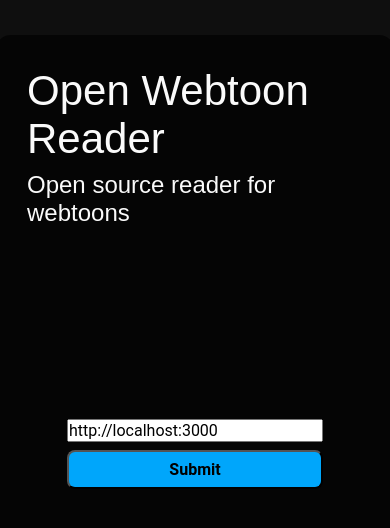
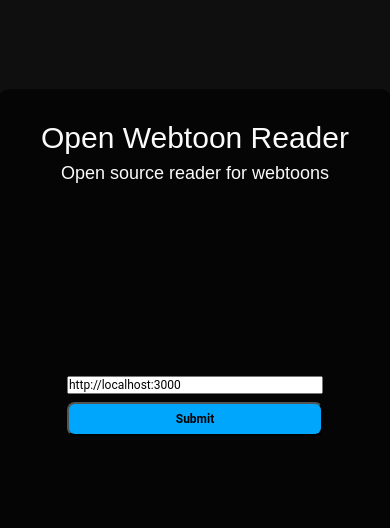
Before and after one commit to Open-Webtoon-Reader/OWR-APP, a Vue app: page /#/apiurl in a window 390 px wide. Shown: the top 528 px of the page. Built offline with nearby package versions, Linux system fonts and the light colour scheme.

Commit message:
:lipstick: Add styling for home page

```diff
--- a/src/assets/main.css
+++ b/src/assets/main.css
@@ -1,23 +1,57 @@
 @import "reset.css";
-
-html{
-    color: #FAFAFA;
-    background-color: #0F0F0F;
+html {
+  color: #FAFAFA;
+  background-color: #0F0F0F;
 }
 
-h1{
-    font: 42px 'Poppins', sans-serif;
+h1 {
+  font: 42px "Poppins", sans-serif;
 }
 
-h2{
-    font: 24px 'Poppins', sans-serif;
+h2 {
+  font: 24px "Poppins", sans-serif;
 }
 
-p, input, button{
-    font: 16px 'Roboto', sans-serif;
+p, input, button, img {
+  font: 16px "Roboto", sans-serif;
 }
 
-button{
-    cursor: pointer;
-    font-weight: bold;
+@media (max-width: 768px) {
+  h1 {
+    font-size: 36px;
+  }
+  h2 {
+    font-size: 20px;
+  }
+  p, input, button, img {
+    font-size: 14px;
+  }
 }
+@media (max-width: 576px) {
+  h1 {
+    font-size: 30px;
+  }
+  h2 {
+    font-size: 18px;
+  }
+  p, input, button, img {
+    font-size: 12px;
+  }
+}
+@media (max-width: 320px) {
+  h1 {
+    font-size: 24px;
+  }
+  h2 {
+    font-size: 16px;
+  }
+  p, input, button, img {
+    font-size: 10px;
+  }
+}
+button {
+  cursor: pointer;
+  font-weight: bold;
+}
+
+/*# sourceMappingURL=main.css.map */
--- /dev/null
+++ b/src/assets/main.scss
@@ -0,0 +1,59 @@
+@import "reset.css";
+
+html{
+    color: #FAFAFA;
+    background-color: #0F0F0F;
+}
+
+h1{
+    font: 42px 'Poppins', sans-serif;
+}
+
+h2{
+    font: 24px 'Poppins', sans-serif;
+}
+
+p, input, button, img{
+    font: 16px 'Roboto', sans-serif;
+}
+
+@media (max-width: 768px){
+    h1{
+        font-size: 36px;
+    }
+    h2{
+        font-size: 20px;
+    }
+    p, input, button, img{
+        font-size: 14px;
+    }
+}
+
+@media (max-width: 576px){
+    h1{
+        font-size: 30px;
+    }
+    h2{
+        font-size: 18px;
+    }
+    p, input, button, img{
+        font-size: 12px;
+    }
+}
+
+@media (max-width: 320px){
+    h1{
+        font-size: 24px;
+    }
+    h2{
+        font-size: 16px;
+    }
+    p, input, button, img{
+        font-size: 10px;
+    }
+}
+
+button{
+    cursor: pointer;
+    font-weight: bold;
+}
--- a/src/components/episodes/EpisodeItem.vue
+++ b/src/components/episodes/EpisodeItem.vue
@@ -17,14 +17,14 @@ function onClick(){
 <template>
     <div class="episode-item" @click="onClick">
         <img :src="episode.thumbnail" alt="Episode thumbnail"/>
-        <div class="episode-details">
+        <div class="webtoon-details">
             <h2>{{episode.title}}</h2>
             <p>#{{episode.number}}</p>
         </div>
     </div>
 </template>
 
-<style scoped>
+<style scoped lang="scss">
 .episode-item:hover {
     background-color: #202020;
 }
@@ -34,13 +34,33 @@ function onClick(){
     flex-direction: row;
     align-items: center;
 
+    cursor: pointer;
+
     &>img{
         aspect-ratio: 1/1;
         width: 7.5rem;
     }
 }
 
-.episode-details{
+@media (max-width: 768px) {
+    .episode-item > img {
+        width: 6rem;
+    }
+}
+
+@media (max-width: 576px) {
+    .episode-item > img {
+        width: 5rem;
+    }
+}
+
+@media (max-width: 320px) {
+    .episode-item > img {
+        width: 4rem;
+    }
+}
+
+.webtoon-details{
     display: flex;
     flex-direction: row;
     justify-content: space-between;
--- a/src/components/episodes/EpisodeList.vue
+++ b/src/components/episodes/EpisodeList.vue
@@ -37,7 +37,7 @@ async function loadMore(){
     </div>
 </template>
 
-<style scoped>
+<style scoped lang="scss">
 .episode-list {
     display: flex;
     flex-direction: column;
--- a/src/components/webtoons/WebtoonItem.vue
+++ b/src/components/webtoons/WebtoonItem.vue
@@ -16,14 +16,59 @@ function onClick(){
 <template>
     <div class="webtoon-item" @click="onClick">
         <img :src="webtoon.thumbnail" alt="Webtoon thumbnail"/>
-        <h2>{{webtoon.title}}</h2>
-        <p>{{webtoon.author}}</p>
-        <p>{{webtoon.language.toUpperCase()}}</p>
+        <div class="webtoon-details">
+            <div class="">
+                <h2>{{webtoon.title}}</h2>
+                <p>{{webtoon.author}}</p>
+            </div>
+            <p>{{webtoon.language.toUpperCase()}}</p>
+        </div>
     </div>
 </template>
 
-<style scoped>
+<style scoped lang="scss">
 .webtoon-item:hover {
     background-color: #202020;
 }
+
+.webtoon-item{
+    display: flex;
+    flex-direction: row;
+    align-items: center;
+
+    cursor: pointer;
+
+    &>img{
+        aspect-ratio: 1/1;
+        width: 7.5rem;
+    }
+}
+
+@media (max-width: 768px) {
+    .webtoon-item > img {
+        width: 6rem;
+    }
+}
+
+@media (max-width: 576px) {
+    .webtoon-item > img {
+        width: 5rem;
+    }
+}
+
+@media (max-width: 320px) {
+    .webtoon-item > img {
+        width: 4rem;
+    }
+}
+
+.webtoon-details{
+    display: flex;
+    flex-direction: row;
+    justify-content: space-between;
+    align-items: center;
+    width: 100%;
+    padding-left: 1rem;
+    padding-right: 1rem;
+}
 </style>
--- a/src/components/webtoons/WebtoonList.vue
+++ b/src/components/webtoons/WebtoonList.vue
@@ -12,11 +12,39 @@ onMounted(async() => {
 </script>
 
 <template>
-    <div v-for="webtoon in webtoons" :key="webtoon.id">
-        <WebtoonItem :webtoon="webtoon"/>
+    <div class="webtoon-list">
+        <div class="webtoons-container">
+            <div v-for="webtoon in webtoons" :key="webtoon.id">
+                <WebtoonItem :webtoon="webtoon"/>
+            </div>
+        </div>
     </div>
 </template>
 
-<style scoped>
+<style scoped lang="scss">
+.webtoon-list {
+    display: flex;
+    flex-direction: column;
+    align-items: center;
+    gap: 1rem;
 
+    background-color: #0F0F0F;
+}
+
+.webtoons-container {
+    display: flex;
+    flex-direction: column;
+    align-self: center;
+    gap: 1rem;
+
+    width: 100%;
+    max-width: 50rem;
+
+    padding: 1rem;
+    margin-top: 1rem;
+    margin-bottom: 1rem;
+    border-radius: 1rem;
+
+    background-color: #171717;
+}
 </style>
--- a/src/main.js
+++ b/src/main.js
@@ -1,4 +1,4 @@
-import "./assets/main.css";
+import "./assets/main.scss";
 
 import {createApp} from "vue";
 import App from "./App.vue";
--- a/src/views/EpisodeView.vue
+++ b/src/views/EpisodeView.vue
@@ -19,7 +19,6 @@ async function loadMore(){
     currentChunk.value++;
     const newImages = await getEpisodeImages(episodeId, currentChunk.value);
     images.value = images.value.concat(newImages.images);
-    console.log(images);
 }
 </script>
 
--- a/src/views/EpisodesView.vue
+++ b/src/views/EpisodesView.vue
@@ -15,22 +15,24 @@ onMounted(async() => {
 
 <template>
     <div v-if="webtoonInfos.title">
-        <header class="episodes-header">
-            <h1 class="banner-title">{{webtoonInfos.title}}</h1>
-            <img :src="webtoonInfos.backgroundBanner" alt="thumbnail" class="banner-background"/>
-            <img :src="webtoonInfos.topBanner" alt="thumbnail" class="banner-top"/>
+        <header>
+            <h1>{{ webtoonInfos.title }}</h1>
+            <img :src="webtoonInfos.backgroundBanner" alt="thumbnail" class="banner-background" />
+            <img :src="webtoonInfos.topBanner" alt="thumbnail" class="banner-top" />
         </header>
-        <EpisodeList :webtoonId="webtoonId"/>
+        <EpisodeList :webtoonId="webtoonId" />
     </div>
 </template>
 
 <style scoped>
-.episodes-header {
+header {
     position: relative;
     text-align: center;
+    height: 15rem; /* Ajout de la hauteur fixe */
+    min-height: 15rem;
 }
 
-.banner-title {
+h1 {
     position: absolute;
     top: 50%;
     left: 50%;
@@ -39,17 +41,19 @@ onMounted(async() => {
     color: black;
 }
 
-.banner-background {
-    width: 100%;
-    height: auto;
+.banner-background,
+.banner-top {
+    max-height: 100%;
+    max-width: 100%;
+    height: 100%;
+    object-fit: cover;
     display: block;
+    position: absolute;
+    left: 50%;
+    transform: translateX(-50%);
 }
 
 .banner-top {
-    position: absolute;
-    bottom: 0;
-    left: 0;
-    width: 100%;
     z-index: 0;
 }
 </style>
--- a/src/views/HomeView.vue
+++ b/src/views/HomeView.vue
@@ -15,7 +15,9 @@ import WebtoonList from "@/components/webtoons/WebtoonList.vue";
 <style scoped lang="scss">
 
 header{
+    display: flex;
     align-items: center;
+    justify-content: center;
     padding: 1rem 0;
     position: fixed;
     top: 0;
@@ -26,6 +28,7 @@ header{
 
     &>h1{
         text-align: center;
+        vertical-align: center;
     }
 }
 
```
Also changed, not shown: 1 other file (tests, documents, lock files or other folders).
